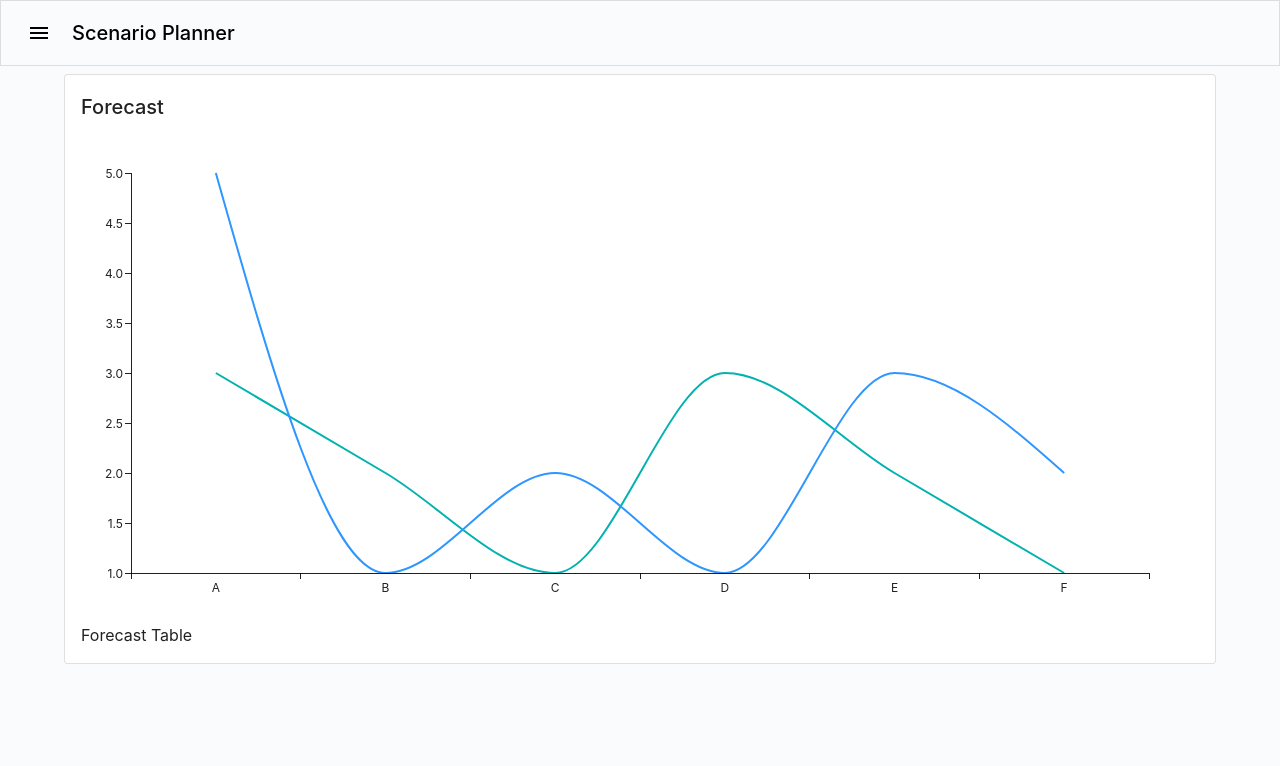
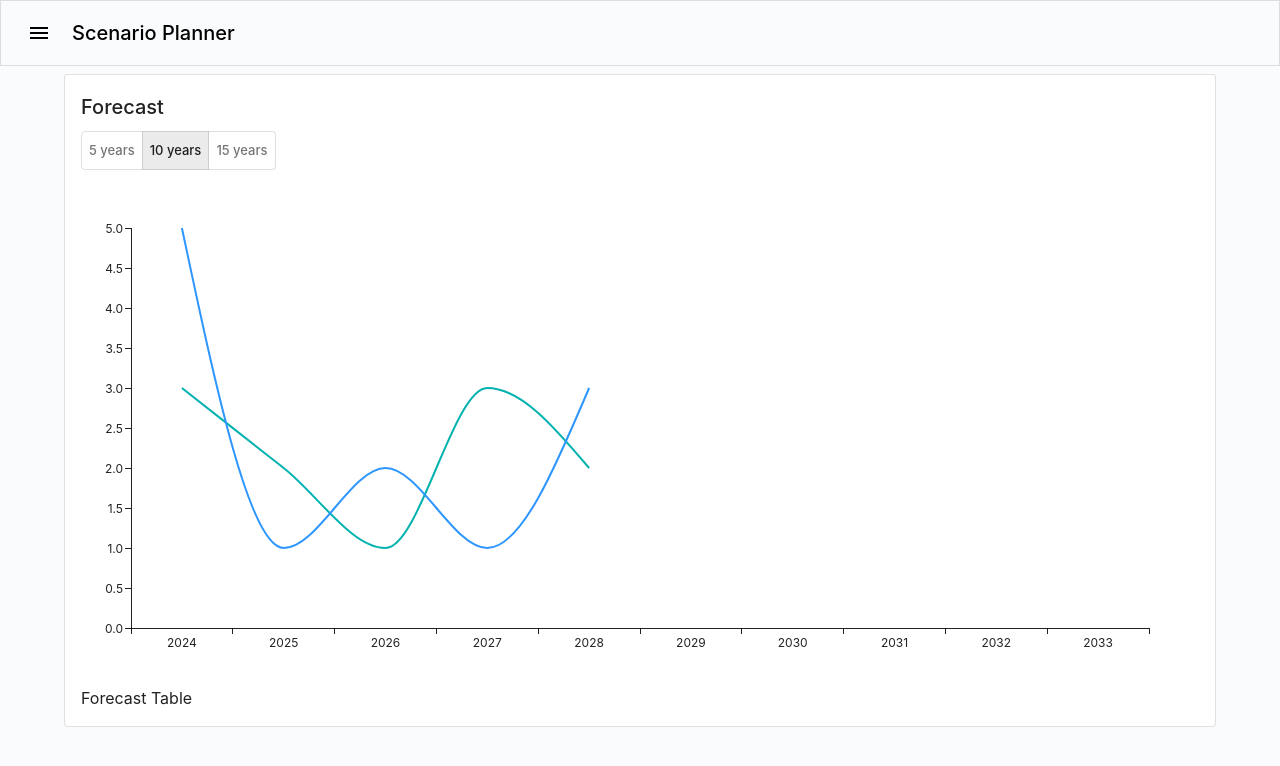
Before and after one commit to jperaino/scenario-planner, a React (Create React App) app: page / in a window 1280 px wide. Shown: the top 766 px of the page. Built offline with nearby package versions, Linux system fonts and the light colour scheme; the HTML template or start-up script is replaced by a standard one.

Commit message:
add interval toggle

```diff
--- a/src/components/forecast/ForecastChart.tsx
+++ b/src/components/forecast/ForecastChart.tsx
@@ -33,7 +33,7 @@ const ForecastChart = ({}: ForecastChartProps) => {
             id: "x-axis-id",
           },
         ]}
-        yAxis={[{ scaleType: "linear", id: "y-axis-id" }]}
+        yAxis={[{ scaleType: "linear", id: "y-axis-id", min: 0 }]}
       >
         <LinePlot />
         <ChartsYAxis position="left" axisId="y-axis-id" />
--- a/src/components/forecast/ForecastContext.tsx
+++ b/src/components/forecast/ForecastContext.tsx
@@ -1,5 +1,8 @@
-import React, { useState } from "react";
+import React, { useEffect, useState } from "react";
+import { Interval } from "./forecast.interfaces";
 interface IForecastContext {
+  interval: Interval;
+  setInterval: (newInterval: Interval) => void;
   dates: string[] | null;
   lines: number[][] | null;
 }
@@ -25,15 +28,33 @@ export const useForecastContext = () => {
 const ForecastContextProvider = (props: {
   children: JSX.Element | JSX.Element[];
 }) => {
-  const [dates, setDates] = useState(["A", "B", "C", "D", "E", "F"]);
+  const [interval, setInterval] = useState<Interval>(10);
+  const [dates, setDates] = useState<string[] | null>(null);
   const [lines, setLines] = useState([
-    [3, 2, 1, 3, 2, 1],
-    [5, 1, 2, 1, 3, 2],
+    [3, 2, 1, 3, 2],
+    [5, 1, 2, 1, 3],
   ]);
+
+  useEffect(() => {
+    setDates(datesFromInterval(interval));
+  }, [interval]);
+
+  const datesFromInterval = (interval: number): string[] => {
+    const yearList: string[] = [];
+    const currentYear = new Date().getFullYear();
+    for (let i = 0; i < interval; i++) {
+      const year = currentYear + i;
+      yearList.push(new Date(year, 0, 1).getFullYear().toString());
+    }
+    return yearList;
+    // return dates;
+  };
 
   return (
     <Provider
       value={{
+        interval,
+        setInterval,
         dates,
         lines,
       }}
--- /dev/null
+++ b/src/components/forecast/ForecastIntervalSelector.tsx
@@ -0,0 +1,31 @@
+import { ToggleButton, ToggleButtonGroup } from "@mui/material";
+import React from "react";
+import { useForecastContext } from "./ForecastContext";
+import { Interval } from "./forecast.interfaces";
+
+export interface ForecastIntervalSelectorProps {}
+
+const ForecastIntervalSelector = ({}: ForecastIntervalSelectorProps) => {
+  const intervalOptions: Interval[] = [5, 10, 15];
+
+  const { interval, setInterval } = useForecastContext();
+
+  const handleInterval = (
+    event: React.MouseEvent<HTMLElement>,
+    newInterval: Interval
+  ) => {
+    setInterval(newInterval);
+  };
+
+  return (
+    <ToggleButtonGroup value={interval} exclusive onChange={handleInterval}>
+      {intervalOptions.map((option) => (
+        <ToggleButton value={option} aria-label={`${option}-years`}>
+          {`${option} years`}
+        </ToggleButton>
+      ))}
+    </ToggleButtonGroup>
+  );
+};
+
+export default ForecastIntervalSelector;
--- a/src/components/forecast/ForecastSection.tsx
+++ b/src/components/forecast/ForecastSection.tsx
@@ -1,8 +1,9 @@
-import { Card, Typography } from "@mui/material";
+import { Card, Stack, Typography } from "@mui/material";
 import React from "react";
 import { ForecastContextProvider } from "./ForecastContext";
 import ForecastChart from "./ForecastChart";
 import ForecastTable from "./ForecastTable";
+import ForecastIntervalSelector from "./ForecastIntervalSelector";
 
 export interface ForecastSectionProps {}
 
@@ -10,9 +11,12 @@ const ForecastSection = ({}: ForecastSectionProps) => {
   return (
     <ForecastContextProvider>
       <Card sx={{ padding: 2 }}>
-        <Typography variant="h6">Forecast</Typography>
-        <ForecastChart />
-        <ForecastTable />
+        <Stack spacing={1}>
+          <Typography variant="h6">Forecast</Typography>
+          <ForecastIntervalSelector />
+          <ForecastChart />
+          <ForecastTable />
+        </Stack>
       </Card>
     </ForecastContextProvider>
   );
--- a/src/components/forecast/forecast.interfaces.ts
+++ b/src/components/forecast/forecast.interfaces.ts
@@ -1,3 +1,5 @@
 export interface ForecastValues {
   values: number[];
 }
+
+export type Interval = 5 | 10 | 15;
--- a/src/theme.tsx
+++ b/src/theme.tsx
@@ -38,6 +38,31 @@ const theme = createTheme({
         variant: "outlined",
       },
     },
+    MuiButton: {
+      defaultProps: {
+        size: "small",
+        variant: "outlined",
+        style: {
+          textTransform: "none",
+        },
+      },
+    },
+    MuiToggleButtonGroup: {
+      defaultProps: {
+        size: "small",
+        style: {
+          textTransform: "none",
+        },
+      },
+    },
+    MuiToggleButton: {
+      defaultProps: {
+        size: "small",
+        style: {
+          textTransform: "none",
+        },
+      },
+    },
   },
 });
 
```
